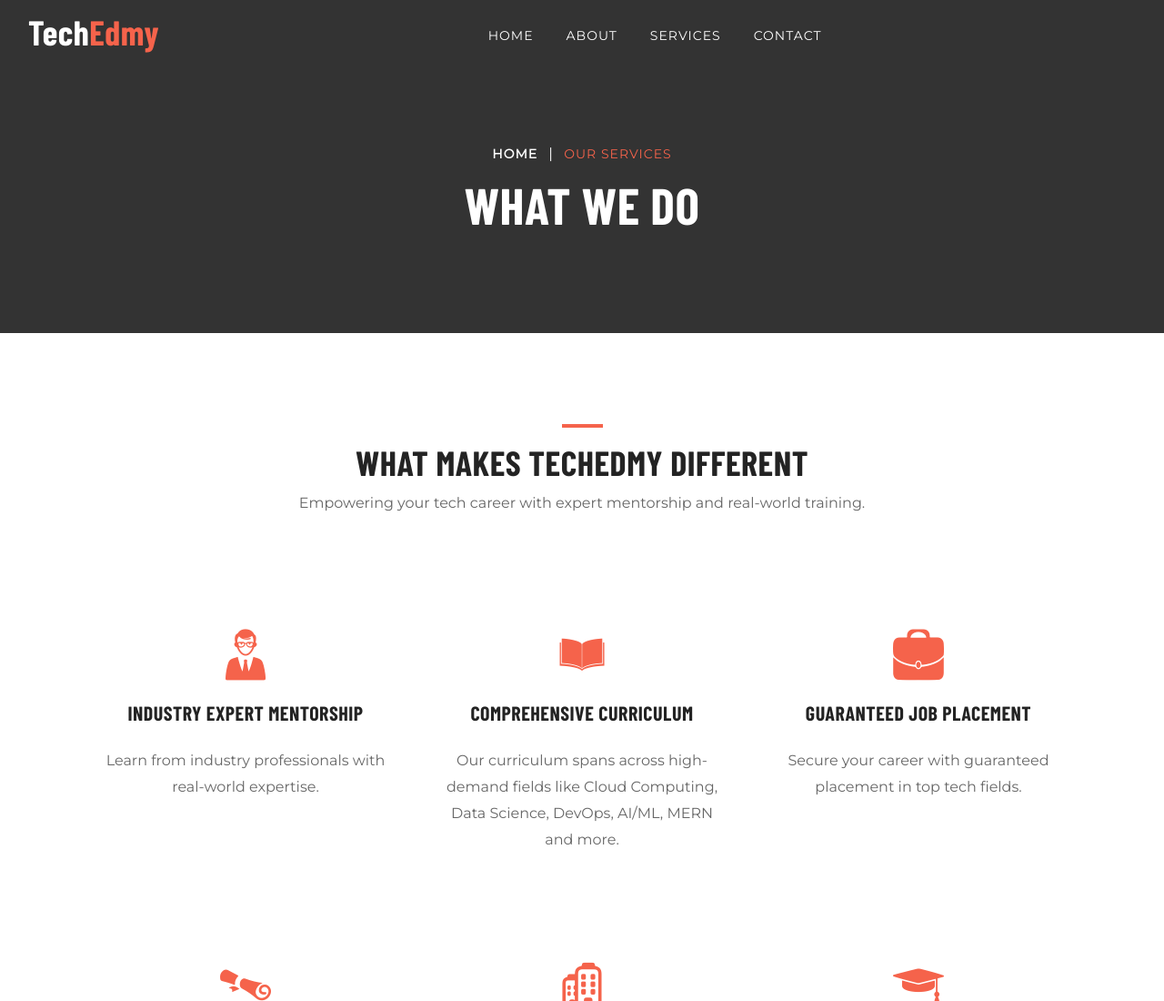
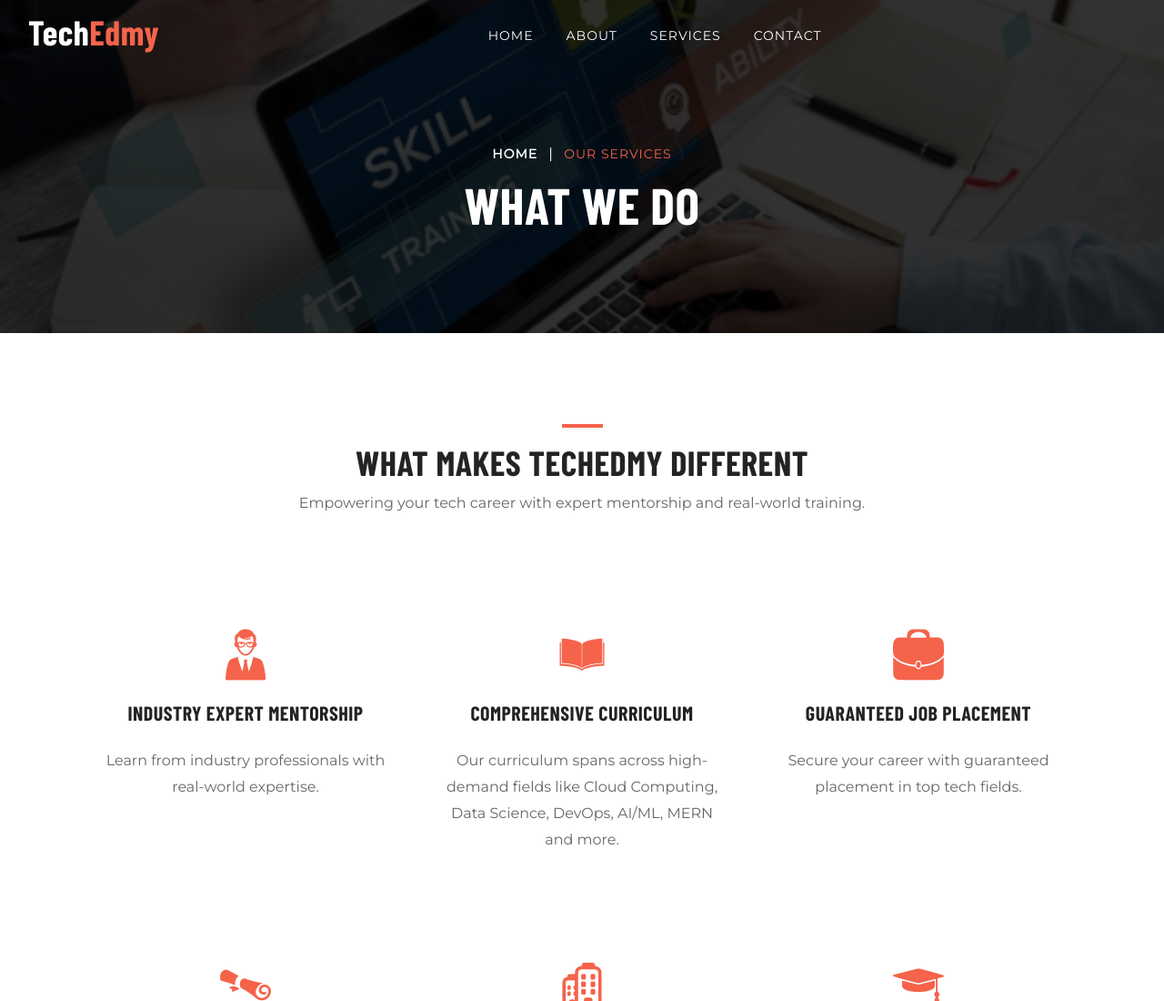
Before and after one commit to Priyalj03/techedmyyy, a website: page source/service.html in a window 1280 px wide. Shown: the top 1100 px of the page at 91% size. Drawn offline with nearby package versions, Linux system fonts and the light colour scheme; some packages are replaced by stand-ins of ours; files that its build step writes are made by us from their sources; the site is published under a folder, as on GitHub Pages, so addresses that start at the root find nothing; a script that the page names is missing.

```diff
--- a/source/service.html
+++ b/source/service.html
@@ -87,7 +87,7 @@
 <!-- Header Close -->
 
 <div class="main-wrapper ">
-<section class="page-title bg-2" style="background: url('/theme/images/bg/bgg2.jpg') no-repeat center center; background-size: cover;">
+<section class="page-title bg-2" style="background: url('images/bg/bgg2.jpg') no-repeat center center; background-size: cover;">
   <div class="container">
     <div class="row">
       <div class="col-lg-12 text-center">
```
